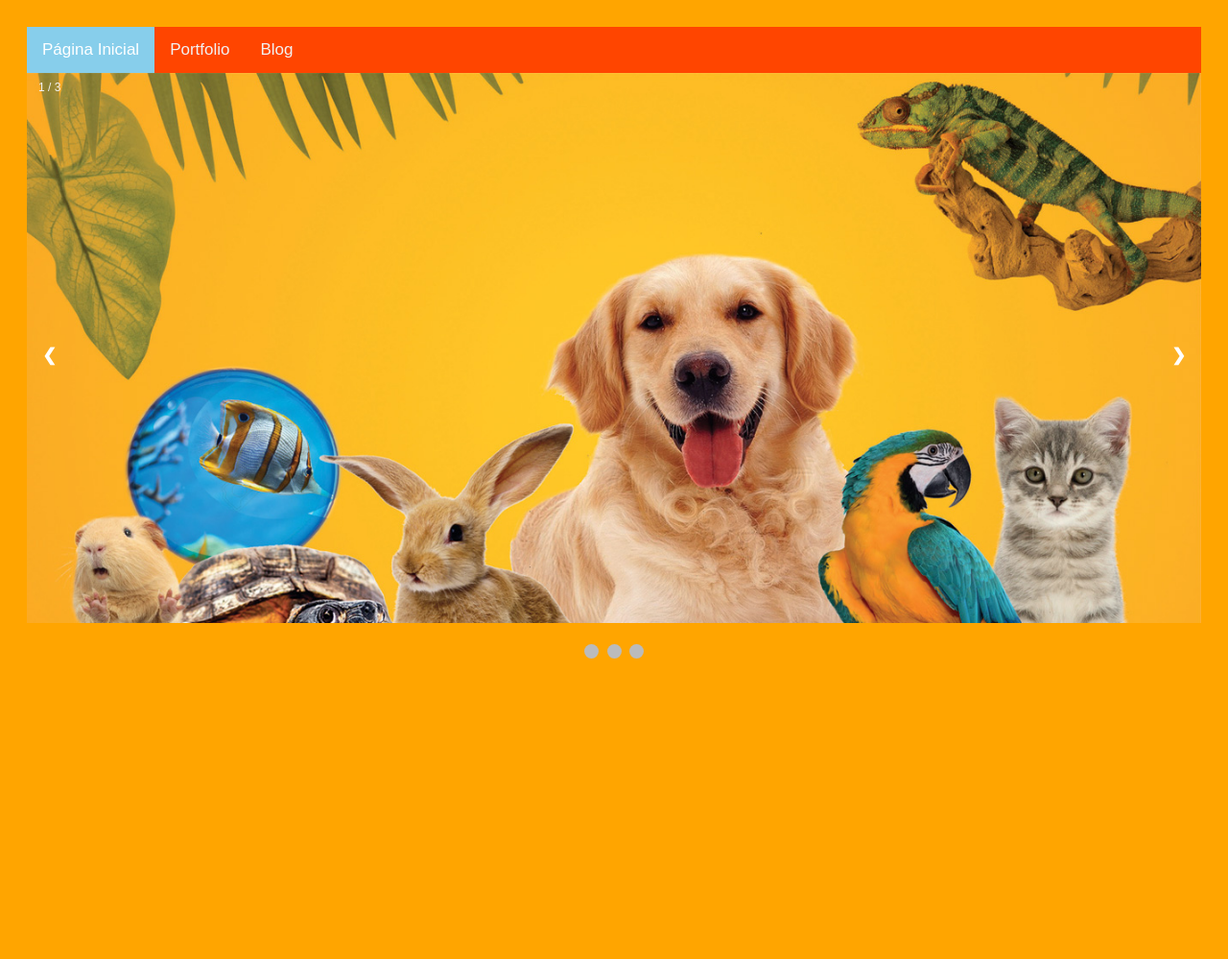
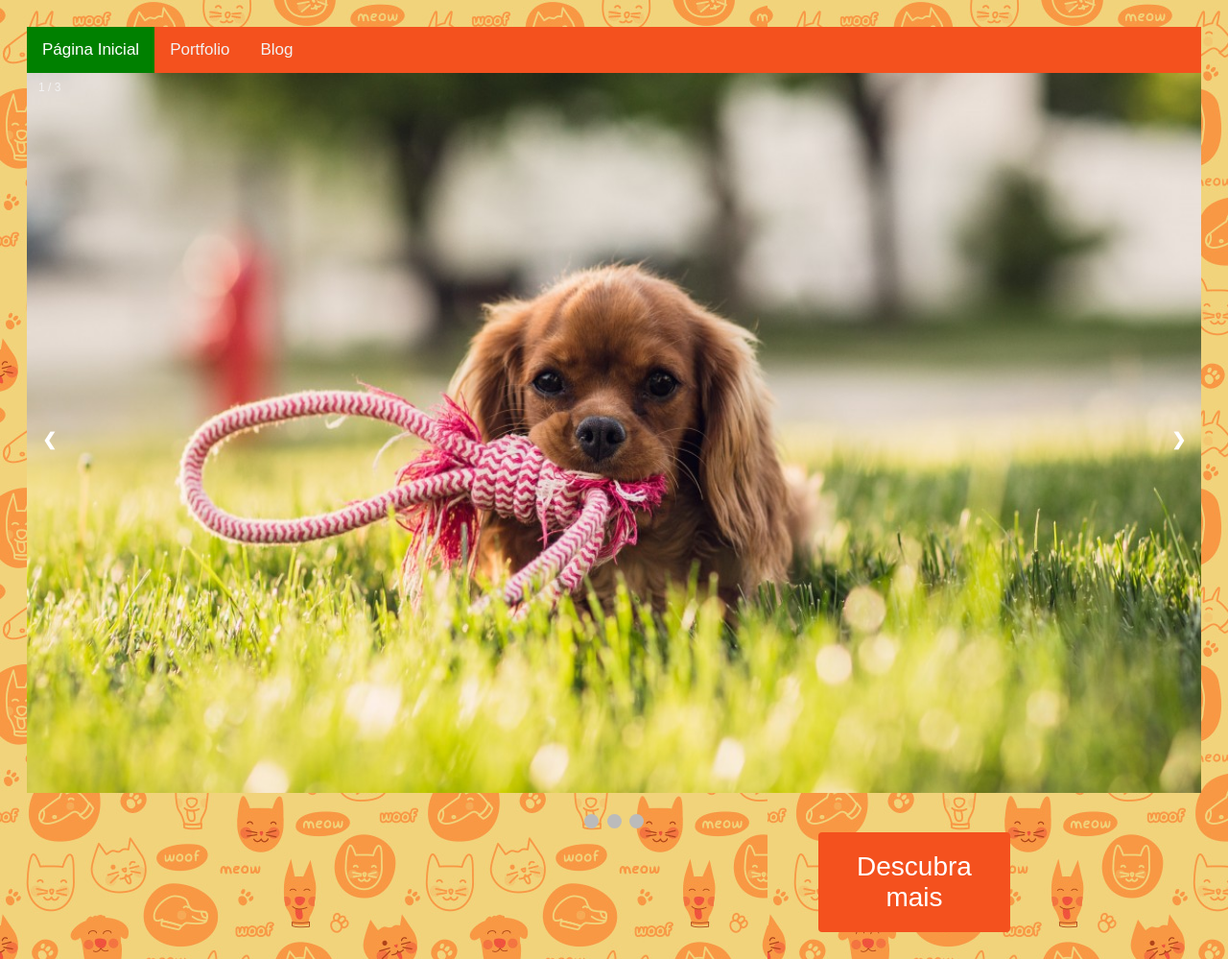
Before and after one commit to tccpetshotel/portal_pets_hotel, a PHP site: page /home.php in a window 1280 px wide. Shown: the whole page at 96% size. Before the commit the page ends 686 px from the top, so only its background shows below. Run offline with PHP 8.4, Linux system fonts and the light colour scheme.

Commit message:
add home details

```diff
--- /dev/null
+++ b/assets/styles/button.css
@@ -0,0 +1,38 @@
+.button {
+    border-radius: 4px;
+    background-color: #f4511e;
+    border: none;
+    color: #FFFFFF;
+    text-align: center;
+    font-size: 28px;
+    padding: 20px;
+    width: 200px;
+    transition: all 0.5s;
+    cursor: pointer;
+    margin-left: 825px;
+  }
+
+  .button span {
+    cursor: pointer;
+    display: inline-block;
+    position: relative;
+    transition: 0.5s;
+  }
+
+  .button span:after {
+    content: '\00bb';
+    position: absolute;
+    opacity: 0;
+    top: 0;
+    right: -20px;
+    transition: 0.5s;
+  }
+
+  .button:hover span {
+    padding-right: 25px;
+  }
+
+  .button:hover span:after {
+    opacity: 1;
+    right: 0;
+  }
--- a/assets/styles/home.css
+++ b/assets/styles/home.css
@@ -9,6 +9,7 @@
   position: relative;
   margin: auto;
 }
+
 
 /* Hide the images by default */
 
--- a/assets/styles/portfolio.css
+++ b/assets/styles/portfolio.css
@@ -48,7 +48,7 @@ h1 {
   /* Content */
 
   .content {
-  background-color: #87CEFA;
+    background-color: green;
     padding: 10px;
   }
 
--- a/home.php
+++ b/home.php
@@ -1,23 +1,23 @@
 <?php include_once('./partials/headerhome.php'); ?>
-<link href="assets/styles/home.css" rel="stylesheet">
-<body>
+
+<body background="assets/images/background.jpg">
     <!-- Slideshow container -->
-<div class="slideshow-container">
+<div class="slideshow-container " style="max-width: 100vw !important">
 
 <!-- Full-width images with number and caption text -->
-<div class="mySlides fade">
+<div class="mySlides fade" style="width: 100%">
   <div class="numbertext">1 / 3</div>
-  <img src="assets/images/slide1.jpg" style="width:100%">
+  <img src="assets/images/puppy.jpg" height = "750" width="100%">
 </div>
 
 <div class="mySlides fade">
   <div class="numbertext">2 / 3</div>
-  <img src="assets/images/slide2.jpg" style="width:100%">
+  <img src="assets/images/cat.jpg" height = "750" width="100%">
 </div>
 
 <div class="mySlides fade">
   <div class="numbertext">3 / 3</div>
-  <img src="assets/images/slide3.jpg" style="width:100%">
+  <img src="assets/images/dog.jpg" height = "750" width="100%">
 </div>
 
 <!-- Next and previous buttons -->
@@ -32,6 +32,9 @@
 <span class="dot" onclick="currentSlide(2)"></span>
 <span class="dot" onclick="currentSlide(3)"></span>
 </div>
+
+
+<button onclick="window.location.href = 'assets/images/tcc.mp4'" class="button"><span>Descubra mais</span></button>
 
 <script>
 var slideIndex = 0;
--- a/partials/headerhome.php
+++ b/partials/headerhome.php
@@ -8,6 +8,9 @@
   <title>Página Inicial</title>
   <link rel="stylesheet" type="text/css" href="./assets/styles/home.css">
   <link rel="sortcut icon" href="./assets/images/casco.ico" type="image/x-icon" />
+  <link href="assets/styles/home.css" rel="stylesheet">
+<link href="assets/styles/button.css" rel="stylesheet">
+  </head>
   <header>
     <div class="topnav dog">
       <a class="active" href="home.php">Página Inicial</a>
@@ -17,7 +20,7 @@
     <style>
       /* Add a black background color to the top navigation */
       .topnav {
-        background-color: orangered;
+        background-color: #f4511e;
         overflow: hidden;
       }
 
@@ -40,7 +43,7 @@
 
       /* Add a color to the active/current link */
       .topnav a.active {
-        background-color: #87CEEB;
+        background-color: green;
         color: white;
       }
       .dog {
@@ -48,4 +51,3 @@
       }
       </style>
   </header>
-</head>
--- a/partials/headerportfolio.php
+++ b/partials/headerportfolio.php
@@ -8,6 +8,7 @@
     <title>Portfólio</title>
     <link rel="stylesheet" type="text/css" href="./assets/styles/portfolio.css">
     <link rel="sortcut icon" href="./assets/images/casco.ico" type="image/x-icon" />
+    </head>
     <header>
         <div class="topnav pet">
             <a href="home.php">Página Inicial</a>
@@ -17,7 +18,7 @@
         <style>
             /* Add a black background color to the top navigation */
             .topnav {
-                background-color: orangered;
+                background: orangered;
                 overflow: hidden;
             }
 
@@ -39,9 +40,8 @@
 
             /* Add a color to the active/current link */
             .topnav a.active {
-                background-color: #87CEEB;
+                background-color: green;
                 color: white;
             }
         </style>
     </header>
-</head>
--- a/portfolio.php
+++ b/portfolio.php
@@ -1,6 +1,6 @@
 <?php include_once('./partials/headerportfolio.php'); ?>
 
-<body>
+<body background="assets/images/backport.jpg">
   <div class="main">
     <h1>DIVULGUE SEU HOTEL CONOSCO</h1>
     <hr>
```
Also changed, not shown: assets/images/background.jpg (added), assets/images/cat.jpg (added), assets/images/dog.jpg (added), assets/images/puppy.jpg (added), assets/images/slide1.jpg (deleted), assets/images/slide2.jpg (deleted), assets/images/slide3.jpg (deleted), 1 other file. Lines whose indentation alone changed are shown as unchanged.
